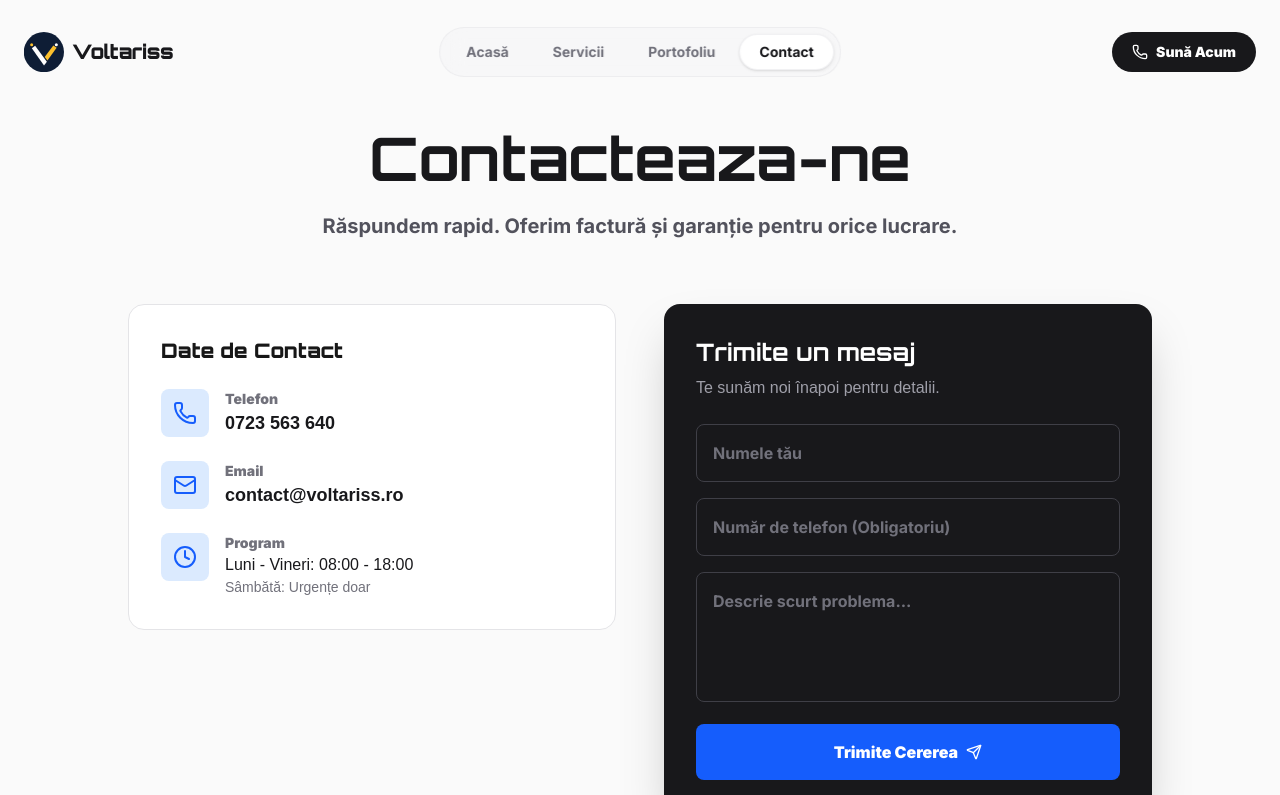
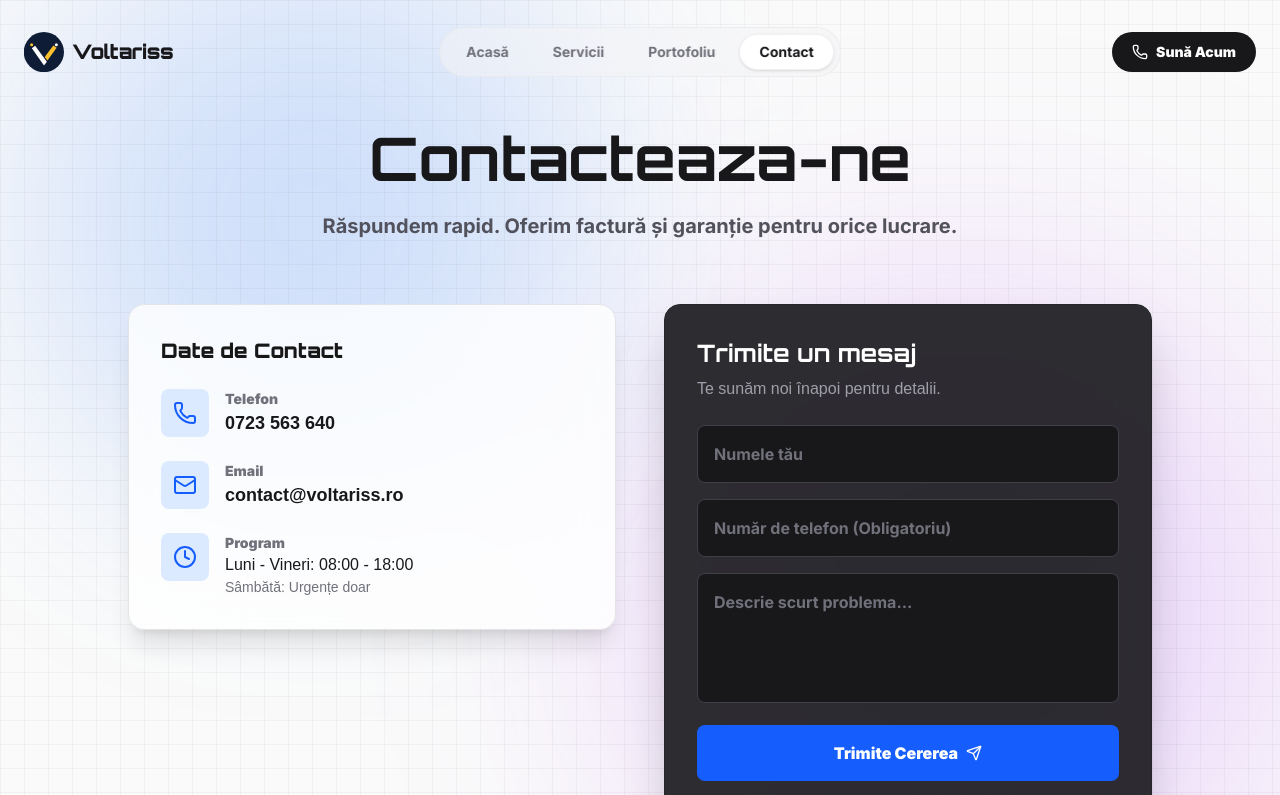
Before and after one commit to Bogdiyandrew/voltarisssite, a Next.js app: page /contact in a window 1280 px wide. Shown: the top 795 px of the page. Built offline with nearby package versions, Linux system fonts and the light colour scheme.

Commit message:
animated background contact

```diff
--- a/app/contact/page.tsx
+++ b/app/contact/page.tsx
@@ -3,55 +3,109 @@
 import React from "react";
 import { Phone, Mail, MapPin, Clock } from "lucide-react";
 import ContactForm from "@/components/ContactForm";
+import { motion } from "framer-motion";
 
 export default function ContactPage() {
   return (
-    <main className="pt-32 pb-20 bg-zinc-50 dark:bg-zinc-950 min-h-screen">
-      <div className="container mx-auto px-6">
+    <main className="relative pt-32 pb-20 bg-zinc-50 dark:bg-zinc-950 min-h-screen overflow-hidden">
+
+      {/* --- ANIMATED BACKGROUND --- */}
+      <div className="absolute inset-0 w-full h-full overflow-hidden pointer-events-none">
+        {/* Grid Pattern Overlay */}
+        <div className="absolute inset-0 bg-[linear-gradient(to_right,#80808012_1px,transparent_1px),linear-gradient(to_bottom,#80808012_1px,transparent_1px)] bg-[size:24px_24px]"></div>
+
+        {/* Floating Blob 1 (Blue) */}
+        <motion.div
+          animate={{
+            x: [0, 100, 0],
+            y: [0, -50, 0],
+            scale: [1, 1.2, 1]
+          }}
+          transition={{
+            duration: 20,
+            repeat: Infinity,
+            ease: "easeInOut"
+          }}
+          className="absolute top-0 left-0 w-[500px] h-[500px] bg-blue-500/20 rounded-full blur-[100px] mix-blend-multiply dark:mix-blend-screen"
+        />
+
+        {/* Floating Blob 2 (Purple/Orange) */}
+        <motion.div
+          animate={{
+            x: [0, -100, 0],
+            y: [0, 100, 0],
+            scale: [1, 1.5, 1]
+          }}
+          transition={{
+            duration: 25,
+            repeat: Infinity,
+            ease: "easeInOut",
+            delay: 2
+          }}
+          className="absolute bottom-0 right-0 w-[600px] h-[600px] bg-purple-500/20 dark:bg-orange-500/10 rounded-full blur-[120px] mix-blend-multiply dark:mix-blend-screen"
+        />
+      </div>
+
+      <div className="container mx-auto px-6 relative z-10">
 
         <div className="text-center mb-16">
-          <h1 className="font-orbitron font-bold text-4xl md:text-6xl text-zinc-900 dark:text-white mb-6">
+          <motion.h1
+            initial={{ opacity: 0, y: 20 }}
+            animate={{ opacity: 1, y: 0 }}
+            transition={{ duration: 0.8 }}
+            className="font-orbitron font-bold text-4xl md:text-6xl text-zinc-900 dark:text-white mb-6"
+          >
             Contacteaza-ne
-          </h1>
-          <p className="font-inter font-bold text-xl text-zinc-600 dark:text-zinc-400">
+          </motion.h1>
+          <motion.p
+            initial={{ opacity: 0, y: 20 }}
+            animate={{ opacity: 1, y: 0 }}
+            transition={{ duration: 0.8, delay: 0.2 }}
+            className="font-inter font-bold text-xl text-zinc-600 dark:text-zinc-400"
+          >
             Răspundem rapid. Oferim factură și garanție pentru orice lucrare.
-          </p>
+          </motion.p>
         </div>
 
         <div className="grid md:grid-cols-2 gap-12 max-w-5xl mx-auto">
 
           {/* Informații Stânga */}
-          <div className="space-y-8">
-            <div className="bg-white dark:bg-zinc-900 p-8 rounded-2xl border border-zinc-200 dark:border-zinc-800">
+          <motion.div
+            initial={{ opacity: 0, x: -50 }}
+            animate={{ opacity: 1, x: 0 }}
+            transition={{ duration: 0.8, delay: 0.4 }}
+            className="space-y-8"
+          >
+            <div className="bg-white/80 dark:bg-zinc-900/80 backdrop-blur-xl p-8 rounded-2xl border border-zinc-200 dark:border-zinc-800 shadow-xl">
               <h3 className="font-orbitron font-black text-xl mb-6 dark:text-white">Date de Contact</h3>
 
               <div className="space-y-6">
-                <div className="flex items-start gap-4">
-                  <div className="p-3 bg-blue-100 dark:bg-blue-900/20 rounded-lg text-blue-600">
+                <div className="flex items-start gap-4 group">
+                  <div className="p-3 bg-blue-100 dark:bg-blue-900/20 rounded-lg text-blue-600 group-hover:scale-110 transition-transform">
                     <Phone className="w-6 h-6" />
                   </div>
                   <div>
                     <p className="font-inter font-black text-sm text-zinc-500">Telefon</p>
-                    <a href="tel:0723563640" className="text-lg font-bold text-zinc-900 dark:text-white hover:text-blue-600">
+                    <a href="tel:0723563640" className="text-lg font-bold text-zinc-900 dark:text-white hover:text-blue-600 transition-colors">
                       0723 563 640
                     </a>
                   </div>
                 </div>
 
-                <div className="flex items-start gap-4">
-                  <div className="p-3 bg-blue-100 dark:bg-blue-900/20 rounded-lg text-blue-600">
+                <div className="flex items-start gap-4 group">
+                  <div className="p-3 bg-blue-100 dark:bg-blue-900/20 rounded-lg text-blue-600 group-hover:scale-110 transition-transform">
                     <Mail className="w-6 h-6" />
                   </div>
                   <div>
                     <p className="font-inter font-black text-sm text-zinc-500">Email</p>
-                    <a href="mailto:contact@voltariss.ro" className="text-lg font-bold text-zinc-900 dark:text-white hover:text-blue-600">
+                    <a href="mailto:contact@voltariss.ro" className="text-lg font-bold text-zinc-900 dark:text-white hover:text-blue-600 transition-colors">
                       contact@voltariss.ro
                     </a>
                   </div>
                 </div>
 
-                <div className="flex items-start gap-4">
-                  <div className="p-3 bg-blue-100 dark:bg-blue-900/20 rounded-lg text-blue-600">
+                <div className="flex items-start gap-4 group">
+                  <div className="p-3 bg-blue-100 dark:bg-blue-900/20 rounded-lg text-blue-600 group-hover:scale-110 transition-transform">
                     <Clock className="w-6 h-6" />
                   </div>
                   <div>
@@ -62,14 +116,19 @@ export default function ContactPage() {
                 </div>
               </div>
             </div>
-          </div>
+          </motion.div>
 
           {/* Formular Dreapta */}
-          <div className="bg-zinc-900 p-8 rounded-2xl text-white shadow-2xl">
+          <motion.div
+            initial={{ opacity: 0, x: 50 }}
+            animate={{ opacity: 1, x: 0 }}
+            transition={{ duration: 0.8, delay: 0.6 }}
+            className="bg-zinc-900/90 backdrop-blur-xl p-8 rounded-2xl text-white shadow-2xl border border-zinc-800"
+          >
             <h3 className="font-orbitron text-2xl font-bold mb-2">Trimite un mesaj</h3>
             <p className="text-zinc-400 mb-6">Te sunăm noi înapoi pentru detalii.</p>
             <ContactForm />
-          </div>
+          </motion.div>
 
         </div>
       </div>
```
